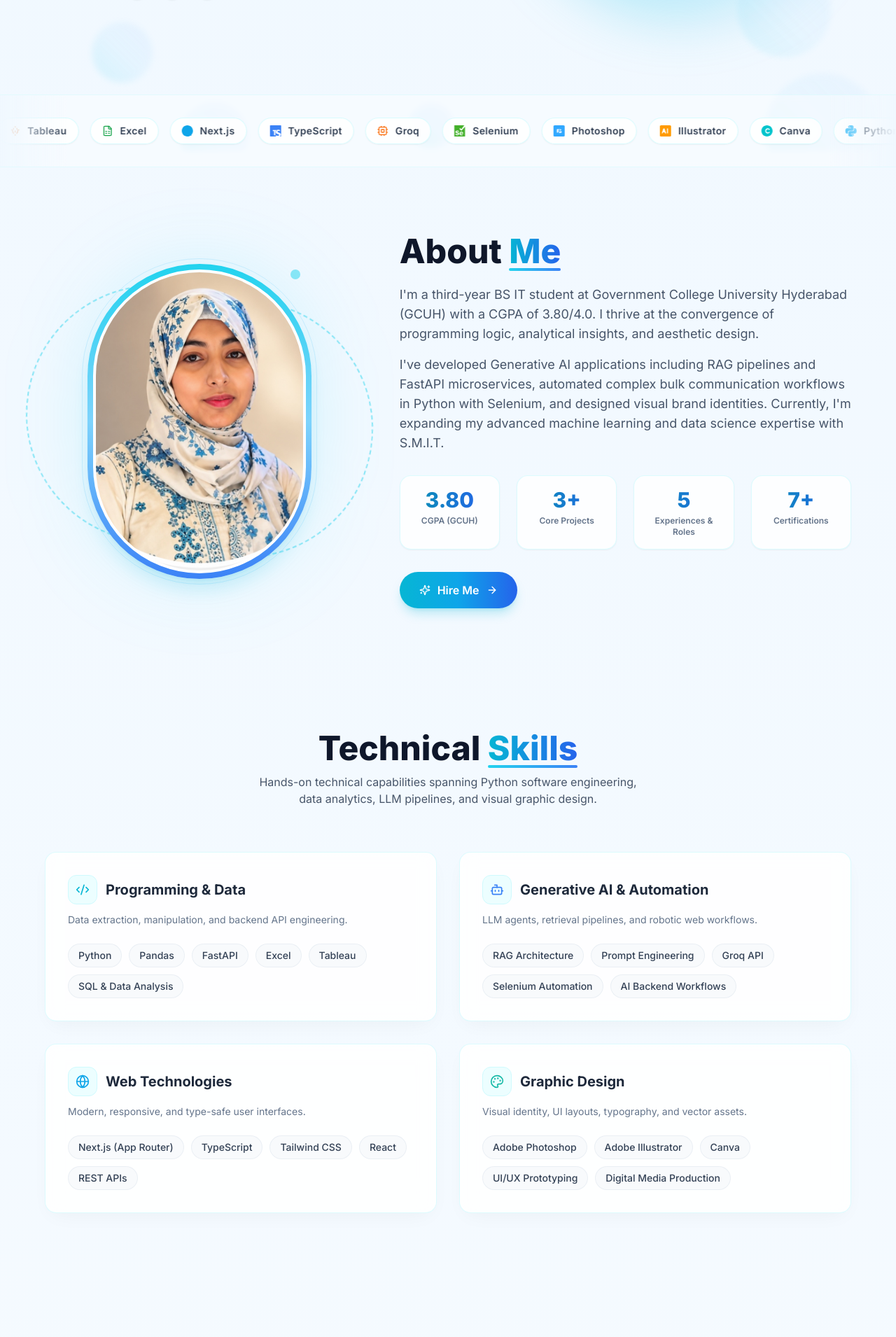
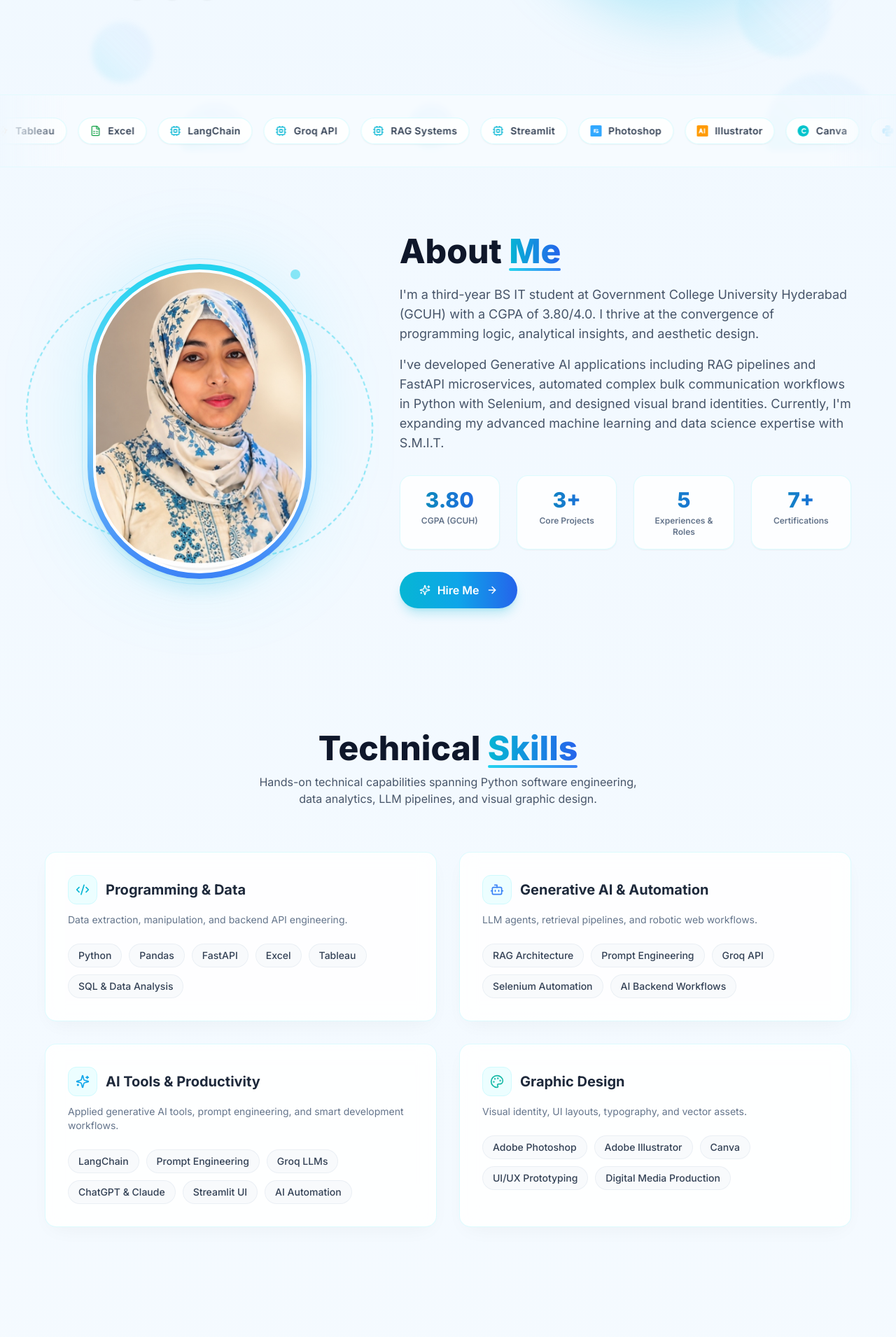
Before and after one commit to Kashish-coder06/Kashish-portfolio, a Next.js app: page / in a window 1280 px wide. Shown: the part 585-2495 px from the top of the page at 70% size. Built offline with nearby package versions, Linux system fonts and the light colour scheme.

Commit message:
Replace Web Technologies with AI Tools & Productivity in Skills section

```diff
--- a/components/Skills.tsx
+++ b/components/Skills.tsx
@@ -2,13 +2,13 @@
 
 import React from "react";
 import { motion } from "framer-motion";
-import { Code2, Bot, Globe, Palette } from "lucide-react";
+import { Code2, Bot, Sparkles, Palette } from "lucide-react";
 import { siteContent } from "@/data/content";
 
 const categoryIcons = [
   <Code2 key="code" className="w-5 h-5 text-cyan-500" />,
   <Bot key="ai" className="w-5 h-5 text-blue-500" />,
-  <Globe key="web" className="w-5 h-5 text-sky-500" />,
+  <Sparkles key="tools" className="w-5 h-5 text-sky-500" />,
   <Palette key="design" className="w-5 h-5 text-teal-500" />,
 ];
 
--- a/data/content.ts
+++ b/data/content.ts
@@ -116,10 +116,10 @@ export const siteContent = {
     { name: "FastAPI", category: "code" },
     { name: "Tableau", category: "data" },
     { name: "Excel", category: "data" },
-    { name: "Next.js", category: "web" },
-    { name: "TypeScript", category: "web" },
-    { name: "Groq", category: "ai" },
-    { name: "Selenium", category: "automation" },
+    { name: "LangChain", category: "ai" },
+    { name: "Groq API", category: "ai" },
+    { name: "RAG Systems", category: "ai" },
+    { name: "Streamlit", category: "code" },
     { name: "Photoshop", category: "design" },
     { name: "Illustrator", category: "design" },
     { name: "Canva", category: "design" },
@@ -150,14 +150,15 @@ export const siteContent = {
       ],
     },
     {
-      title: "Web Technologies",
-      description: "Modern, responsive, and type-safe user interfaces.",
+      title: "AI Tools & Productivity",
+      description: "Applied generative AI tools, prompt engineering, and smart development workflows.",
       skills: [
-        { name: "Next.js (App Router)" },
-        { name: "TypeScript" },
-        { name: "Tailwind CSS" },
-        { name: "React" },
-        { name: "REST APIs" },
+        { name: "LangChain" },
+        { name: "Prompt Engineering" },
+        { name: "Groq LLMs" },
+        { name: "ChatGPT & Claude" },
+        { name: "Streamlit UI" },
+        { name: "AI Automation" },
       ],
     },
     {
```
